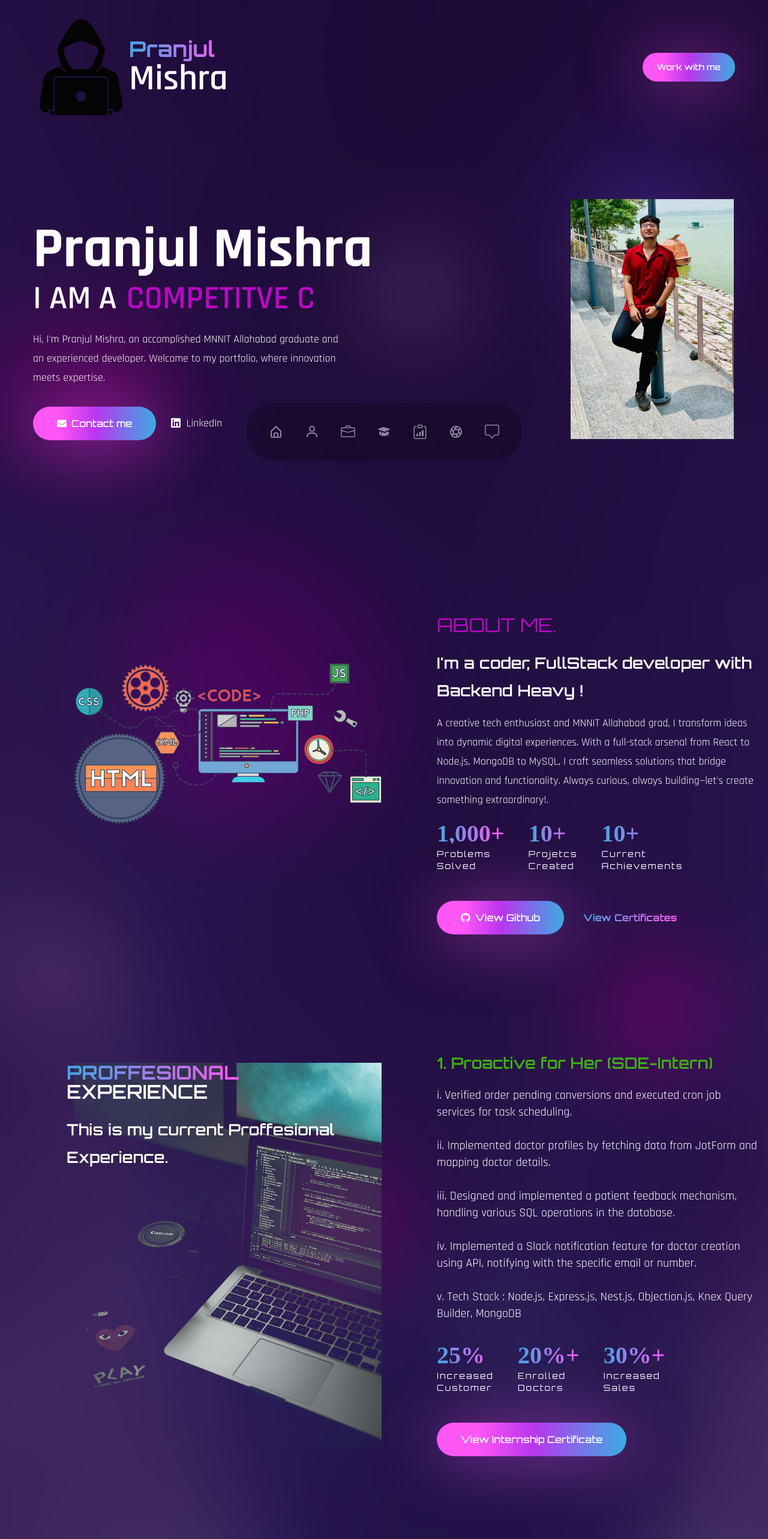
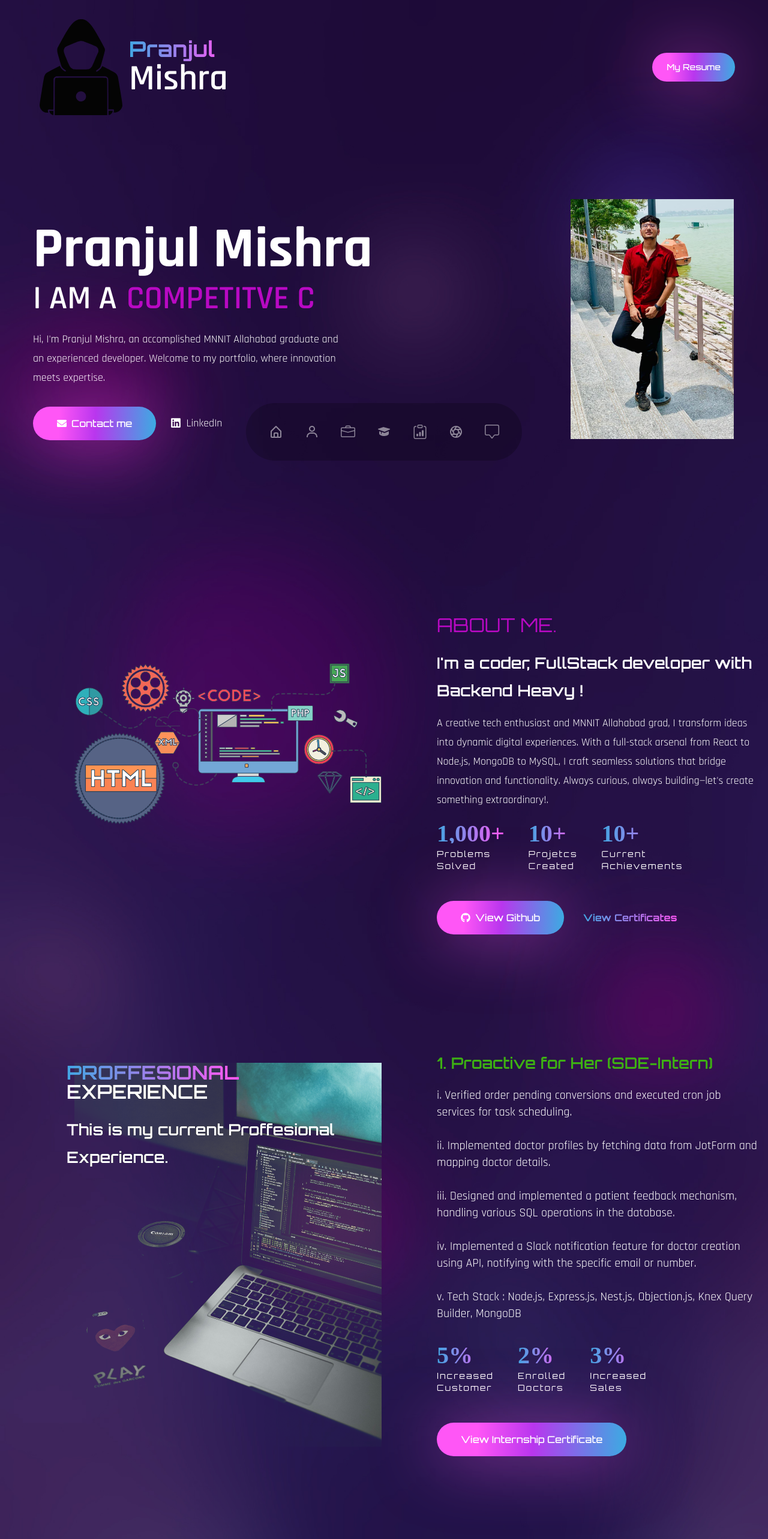
Before and after one commit to pranjulmishra1283/MyPortfolio, a React (Create React App) app: page / in a window 1280 px wide. Shown: the top 2566 px of the page at 60% size. Built offline with nearby package versions, Linux system fonts and the light colour scheme; the HTML template or start-up script is replaced by a standard one; a web font is replaced by a local one.

Commit message:
Added : resume part

```diff
--- a/src/components/About.js
+++ b/src/components/About.js
@@ -86,7 +86,7 @@ const About = () => {
                 </button>
               </a>
               <a
-                href="https://drive.google.com/drive/folders/1_kut4TtP0xWN_2_93Uv3a8UOZjHm4VDJ?usp=sharing"
+                href="https://drive.google.com/drive/folders/1yFEClBJl3NHq2PDHxPu8doUE0eikkzDq?usp=sharing"
                 target="_blank"
                 rel="noopener noreferrer"
                 className="text-gradient btn-link"
--- a/src/components/Experience.js
+++ b/src/components/Experience.js
@@ -75,7 +75,7 @@ const Experience = () => {
                         <div className="flex gap-x-6 lg:gap-x-10 mb-12">
                             <div>
                                 <div className="text-[40px] font-tertiary text-gradient mb-2">
-                                    {inView ? <CountUp start={0} end={25} duration={1} suffix="%" /> : null}
+                                    {inView ? <CountUp start={0} end={5} duration={1} suffix="%" /> : null}
 
                                 </div>
                                 <div className="font-primary text-sm tracking-[2px]">
@@ -85,7 +85,7 @@ const Experience = () => {
                             </div>
                             <div>
                                 <div className="text-[40px] font-tertiary text-gradient mb-2">
-                                    {inView ? <CountUp start={0} end={20} duration={3} suffix="%" /> : null}+
+                                    {inView ? <CountUp start={0} end={2} duration={3} suffix="%" /> : null}
                                 </div>
                                 <div className="font-primary text-sm tracking-[2px]">
                                     Enrolled <br />
@@ -94,7 +94,7 @@ const Experience = () => {
                             </div>
                             <div>
                                 <div className="text-[40px] font-tertiary text-gradient mb-2">
-                                    {inView ? <CountUp start={0} end={30} duration={2} suffix="%" /> : null}+
+                                    {inView ? <CountUp start={0} end={3} duration={2} suffix="%" /> : null}
                                 </div>
                                 <div className="font-primary text-sm tracking-[2px]">
                                     Increased <br />
@@ -116,7 +116,7 @@ const Experience = () => {
                 </button>
               </a> */}
                             <a
-                                href="https://drive.google.com/drive/folders/1_kut4TtP0xWN_2_93Uv3a8UOZjHm4VDJ?usp=sharing"
+                                href="https://drive.google.com/file/d/1S_isWJx4ad_vLMw2joIlUY886F5pl6Rb/view?usp=sharing"
                                 target="_blank"
                                 rel="noopener noreferrer"
                                 className="text-gradient btn-link"
--- a/src/components/Header.js
+++ b/src/components/Header.js
@@ -17,11 +17,11 @@ const Header = () => {
           {/* Button */}
           <button className="btn btn-sm">
             <a
-              href="mailto:pranjulmishra1283@gmail.com"
+              href="https://drive.google.com/file/d/1yGpmk-a_nEbMeApIAhWwm0KuZL_mxbjC/view?usp=sharing"
               target="_blank"
               rel="noopener noreferrer"
             >
-              Work with me
+              My Resume
             </a>
           </button>
         </div>
--- a/src/components/Work.js
+++ b/src/components/Work.js
@@ -18,13 +18,14 @@ const Work = () => {
                 Projects.
               </h2>
               <p className="max-w-sm mb-10">
-                Lorem ipsum dolor sit, amet consectetur adipisicing elit. Illum
-                sequi corrupti dolorem suscipit facere nisi molestiae fuga quos
-                iure veniam!sassasasasasasadvregergref
+              Showcasing my full-stack development expertise through projects that
+              blend intuitive front-end design with robust back-end architecture,
+              delivering seamless user experiences and efficient, scalable
+              solutions using modern web technologies.
               </p>
               <button
                 onClick={() => {
-                  window.open("https://github.com/Khaliq-786?tab=repositories");
+                  window.open("https://github.com/pranjulmishra1283");
                 }}
                 className="btn btn-sm"
               >
```
